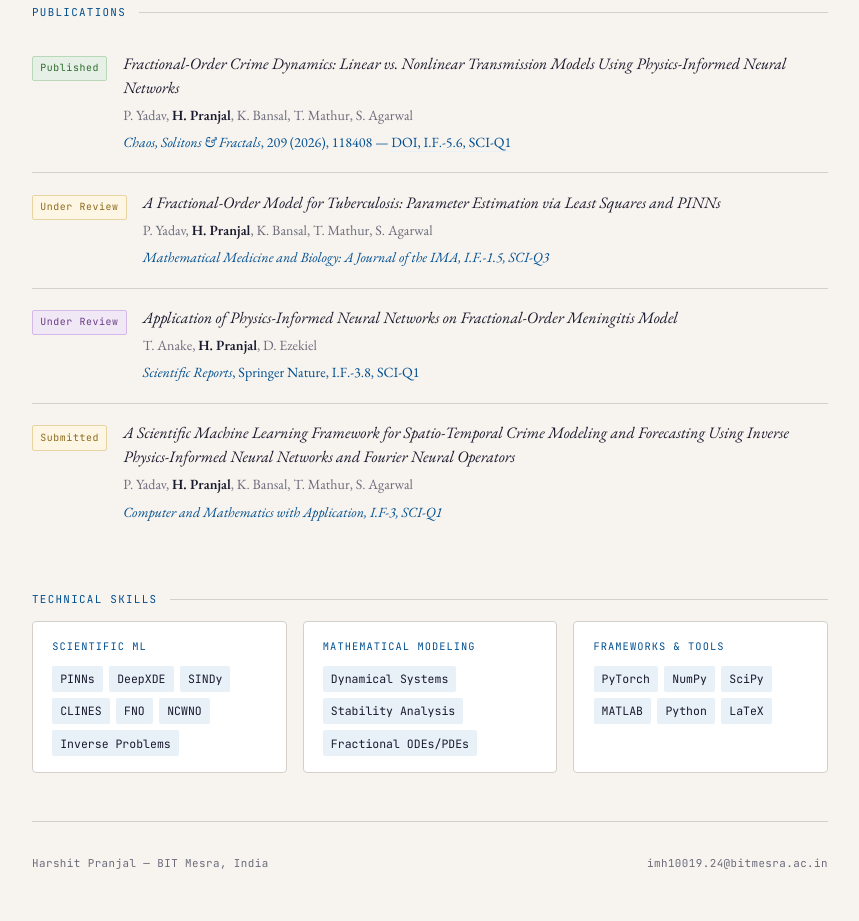
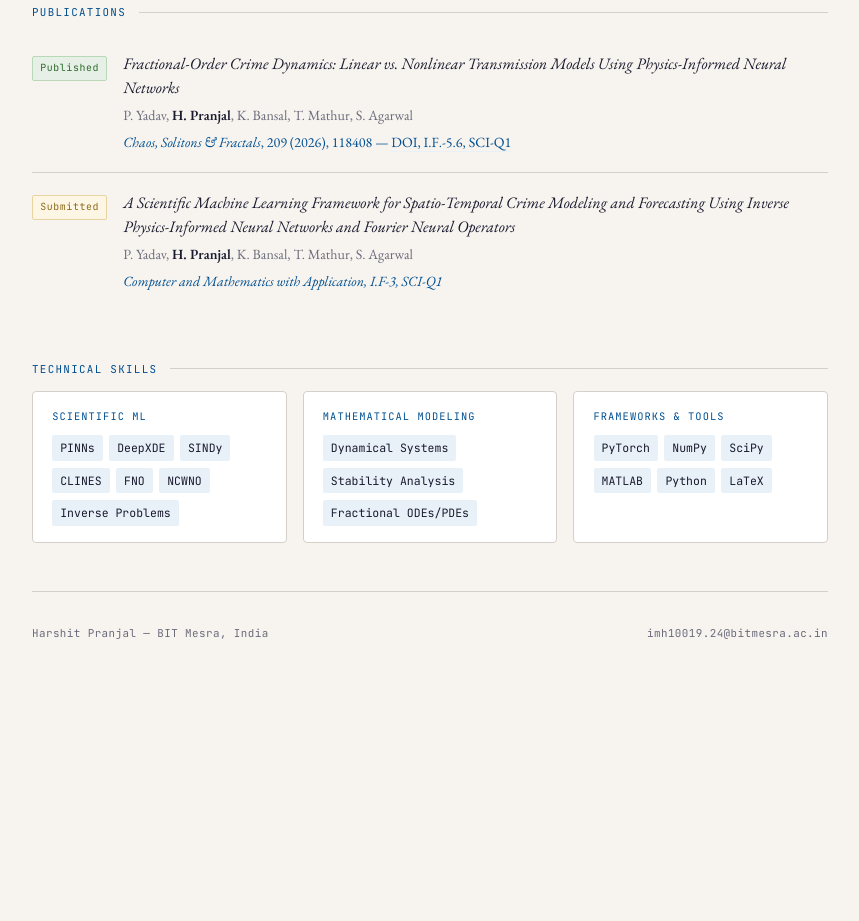
Before and after one commit to HarshitPranjal/HarshitPranjal.github.io, a plain HTML site: page index.html in a window 1280 px wide. Shown: the part 1408-2329 px from the top of the page, without its empty margins (210-1069 px from the left). After the commit the page ends 2098 px from the top, so only its background shows below. Drawn offline with nearby package versions, Linux system fonts and the light colour scheme.

Commit message:
index.html

```diff
--- a/index.html
+++ b/index.html
@@ -312,11 +312,11 @@
           <a href="https://www.linkedin.com/in/harshit-pranjal-371741313/" target="_blank">LinkedIn</a>
           <a href="https://scholar.google.com/citations?user=TcH1-YQAAAAJ" target="_blank">Google Scholar</a>
           <a href="https://www.scopus.com/authid/detail.uri?authorId=60165853100&origin=resultslist" target="_blank">Scopus ID</a>
-          <a href="https://drive.google.com/file/d/164Bn2YYSOFKeFYQT5RHCqHoCBJ5qol5Y/view?usp=sharing" target="_blank">CV (PDF)</a>
+          <a href="https://drive.google.com/file/d/1vQRdklm77O3-5MkLw2haaU5Fl8LV1b0x/view?usp=sharing">CV (PDF)</a>
         </nav>
       </div>
       <div class="photo-wrap">
-        <img src="https://drive.usercontent.com/u/0/uc?id=15VLvGd14Cpx7VsFIgSqDTdcv8ERROZh3&export=view" alt="Harshit Pranjal"/>
+        <img src="https://drive.google.com/thumbnail?id=1oyI0KL57qL669bZ25P1BFGOxk3LlhlVG&sz=w400"/>
       </div>
     </div>
   </header>
@@ -389,24 +389,6 @@
     </div>
 
     <div class="pub-entry">
-      <span class="pub-badge review">Under Review</span>
-      <div>
-        <div class="pub-title">A Fractional-Order Model for Tuberculosis: Parameter Estimation via Least Squares and PINNs</div>
-        <div class="pub-authors">P. Yadav, <strong>H. Pranjal</strong>, K. Bansal, T. Mathur, S. Agarwal</div>
-        <div class="pub-journal"><em>Mathematical Medicine and Biology: A Journal of the IMA, I.F.-1.5, SCI-Q3</em></div>
-      </div>
-    </div>
-
-    <div class="pub-entry">
-      <span class="pub-badge submitted">Under Review</span>
-      <div>
-        <div class="pub-title">Application of Physics-Informed Neural Networks on Fractional-Order Meningitis Model</div>
-        <div class="pub-authors">T. Anake, <strong>H. Pranjal</strong>, D. Ezekiel</div>
-        <div class="pub-journal"><em>Scientific Reports</em>, Springer Nature, I.F.-3.8, SCI-Q1</div>
-      </div>
-    </div>
-
-    <div class="pub-entry">
       <span class="pub-badge review">Submitted</span>
       <div>
         <div class="pub-title">A Scientific Machine Learning Framework for Spatio-Temporal Crime Modeling and Forecasting Using Inverse Physics-Informed Neural Networks and Fourier Neural Operators</div>
```
